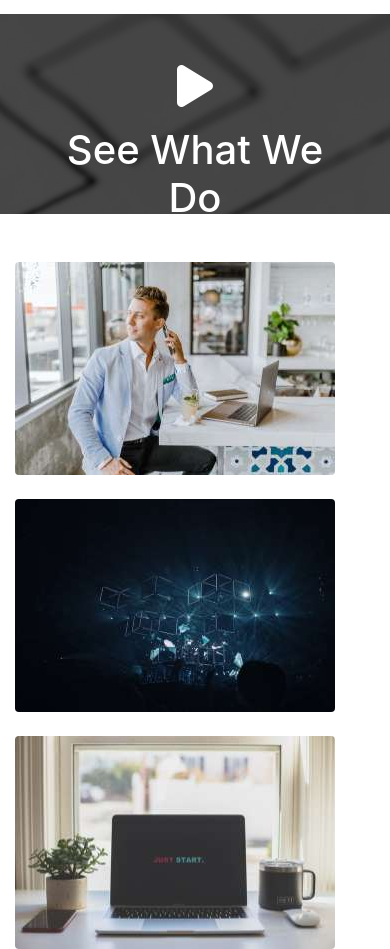
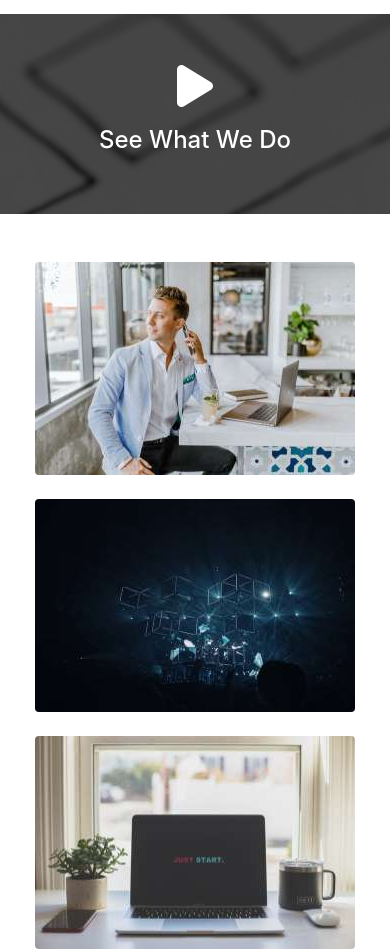
Before and after one commit to farhaadn/VoIP-Product, a plain HTML site: page index.html in a window 390 px wide. Shown: the part 1848-2797 px from the top of the page. Drawn offline with nearby package versions, Linux system fonts and the light colour scheme; some packages are replaced by stand-ins of ours; a script that the page names is missing.

Commit message:
update h1
update h1 to 1.5rem for size screen smaller than 410px

```diff
--- a/css/style.css
+++ b/css/style.css
@@ -75,3 +75,10 @@
 #faq .card-header {
   background-color: #333333;
 }
+
+@media(max-width: 410px) {
+  #video-play h1,
+  #newslater h1 {
+    font-size: 1.5rem;
+  }
+}
--- a/index.html
+++ b/index.html
@@ -186,7 +186,7 @@
 	<!-- PHOTO GALLERY -->
 	<section id="photo-gallery">
 		<div class="container py-5">
-			<div class="row row-cols-1 row-cols-sm-2 row-cols-md-3">
+			<div class="row row-cols-1 row-cols-sm-2 row-cols-md-3 text-center">
 				<div class="col mb-4">
 					<div class="card">
 						<a href="img/gallery1.jpg" data-toggle="lightbox" data-gallery="img-gallery" data-height="560"
```
